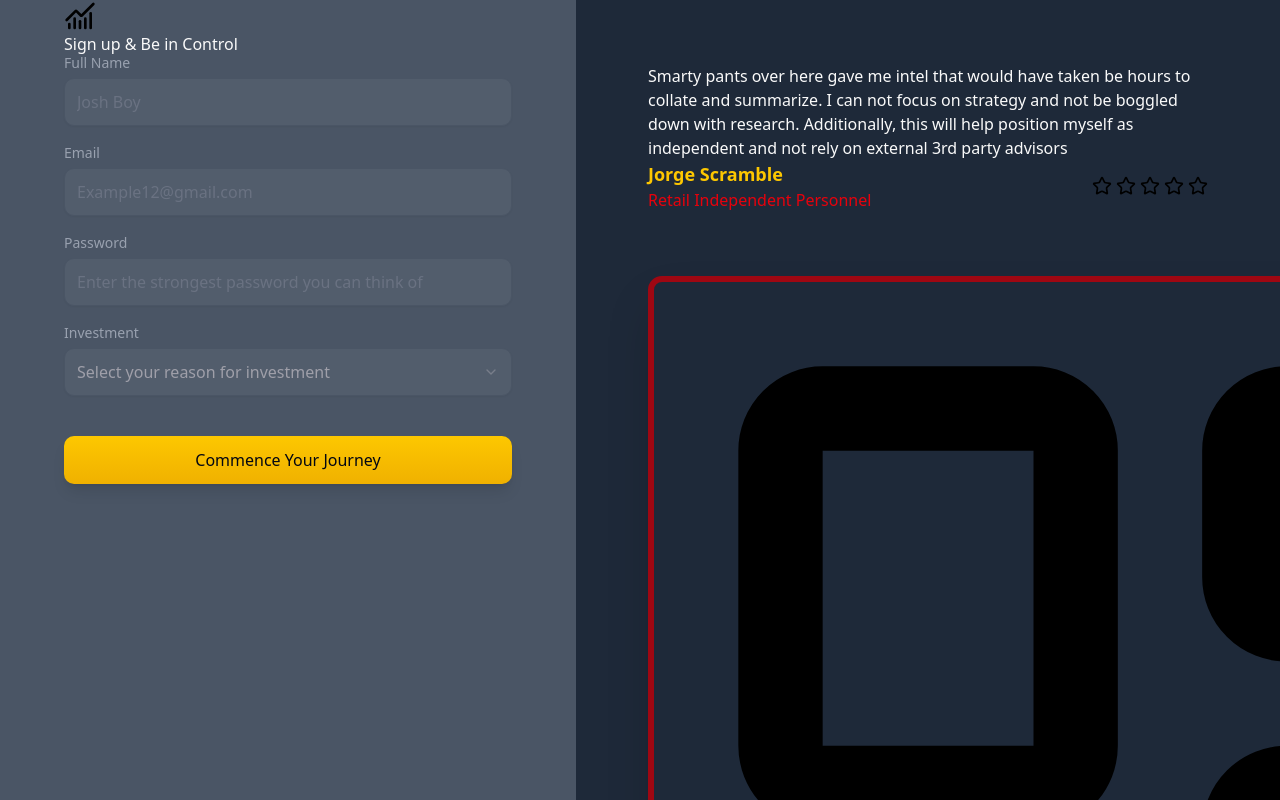
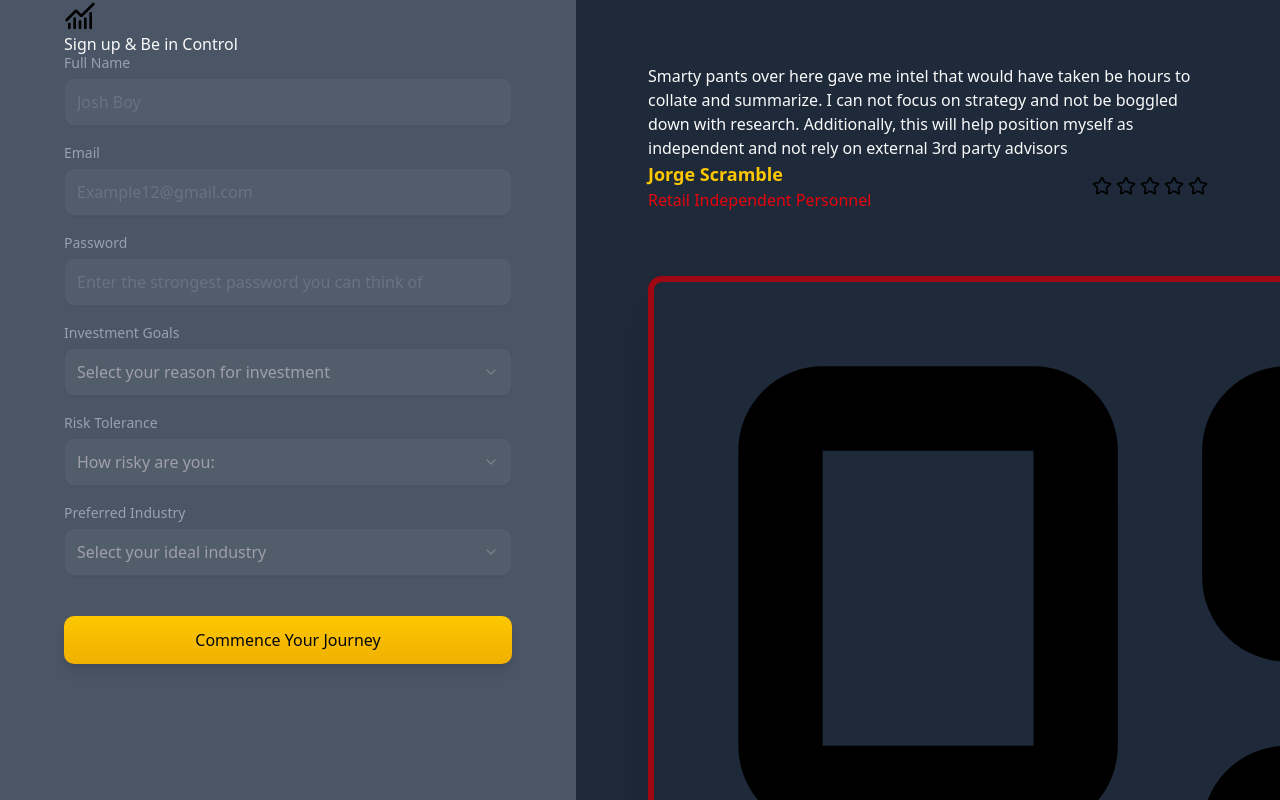
Before and after one commit to WackyChomp/smarty, a Next.js app: page /sign-up in a window 1280 px wide. Built offline with nearby package versions, Linux system fonts and the light colour scheme.

Commit message:
Added placeholder SelectField components in sign-up page.tsx / rendered map options in for SelectField component / updated lib constants.ts and global.d.ts

```diff
--- a/app/(auth)/sign-up/page.tsx
+++ b/app/(auth)/sign-up/page.tsx
@@ -1,8 +1,12 @@
+'use client'
+
 import React from 'react'
 import { useForm } from 'react-hook-form';
 import { Button } from '@/components/ui/button';
 import InputField from '@/components/forms/InputField';
 import SelectField from '@/components/forms/SelectField';
+
+import { INVESTMENT_GOALS, RISK_TOLERANCE_OPTIONS, PREFERRED_INDUSTRY_OPTIONS } from '@/lib/constants';
 
 const SignUp = () => {
 
@@ -61,12 +65,30 @@ const SignUp = () => {
       />
 
       <SelectField
-        name='investment'
-        label='Investment'
+        name='investmentGoals'
+        label='Investment Goals'
         placeholder='Select your reason for investment'
-        options=''
+        options={INVESTMENT_GOALS}
         control={control}
-        error={errors.investment}
+        error={errors.investmentGoals}
+        required
+      />
+      <SelectField
+        name='riskTolerance'
+        label='Risk Tolerance'
+        placeholder='How risky are you:'
+        options={RISK_TOLERANCE_OPTIONS}
+        control={control}
+        error={errors.riskTolerance}
+        required
+      />
+      <SelectField
+        name='preferredIndustry'
+        label='Preferred Industry'
+        placeholder='Select your ideal industry'
+        options={PREFERRED_INDUSTRY_OPTIONS}
+        control={control}
+        error={errors.preferredIndustry}
         required
       />
 
--- a/components/forms/SelectField.tsx
+++ b/components/forms/SelectField.tsx
@@ -18,11 +18,17 @@ const SelectField = ({ name, label, placeholder, options, control, error, requir
             <SelectTrigger className='select_trigger'>
               <SelectValue placeholder={placeholder}/>
             </SelectTrigger>
+
             <SelectContent className='bg-gray-950 border-gray-800 text-white'>
-              <SelectItem value='light'>Light</SelectItem>
-              <SelectItem value='dark'>Dark</SelectItem>
-              <SelectItem value='system'>System</SelectItem>
+              {options.map((option) => (
+                <SelectItem value={option.value} key={option.value} className='focus:bg-green-800 focus:text-white'>
+                  {option.label}
+                </SelectItem>
+              ))}
             </SelectContent>
+
+            {error && <p className='text-red-500'>{error.message}</p>}
+
           </Select>
         )}
       />
--- a/lib/constants.ts
+++ b/lib/constants.ts
@@ -189,3 +189,24 @@ export const MARKET_DATA_WIDGET_CONFIG = {
 }
 
 /* ------------------------------------------------------------------------- */
+
+export const INVESTMENT_GOALS = [
+  { value: 'Balanced', label: 'Balanced' },
+  { value: 'Conservative', label: 'Conservative' },
+  { value: 'Growth', label: 'Growth' },
+  { value: 'Income', label: 'Income' },
+];
+
+export const RISK_TOLERANCE_OPTIONS = [
+  { value: 'Low', label: 'Low' },
+  { value: 'Medium', label: 'Medium' },
+  { value: 'High', label: 'High' },
+];
+
+export const PREFERRED_INDUSTRY_OPTIONS = [
+  { value: 'Consumer Goods', label: 'Consumer Goods' },
+  { value: 'Energy', label: 'Energy' },
+  { value: 'Finance', label: 'Finance' },
+  { value: 'Healthcare', label: 'Healthcare' },
+  { value: 'Technology', label: 'Technology' },
+];
--- a/types/global.d.ts
+++ b/types/global.d.ts
@@ -9,6 +9,9 @@ declare global {
     password: string;
     fullName: string;
     country: string;
+    investmentGoals: string;
+    riskTolerance: string;
+    preferredIndustry: string;
   }
 }
 
```
